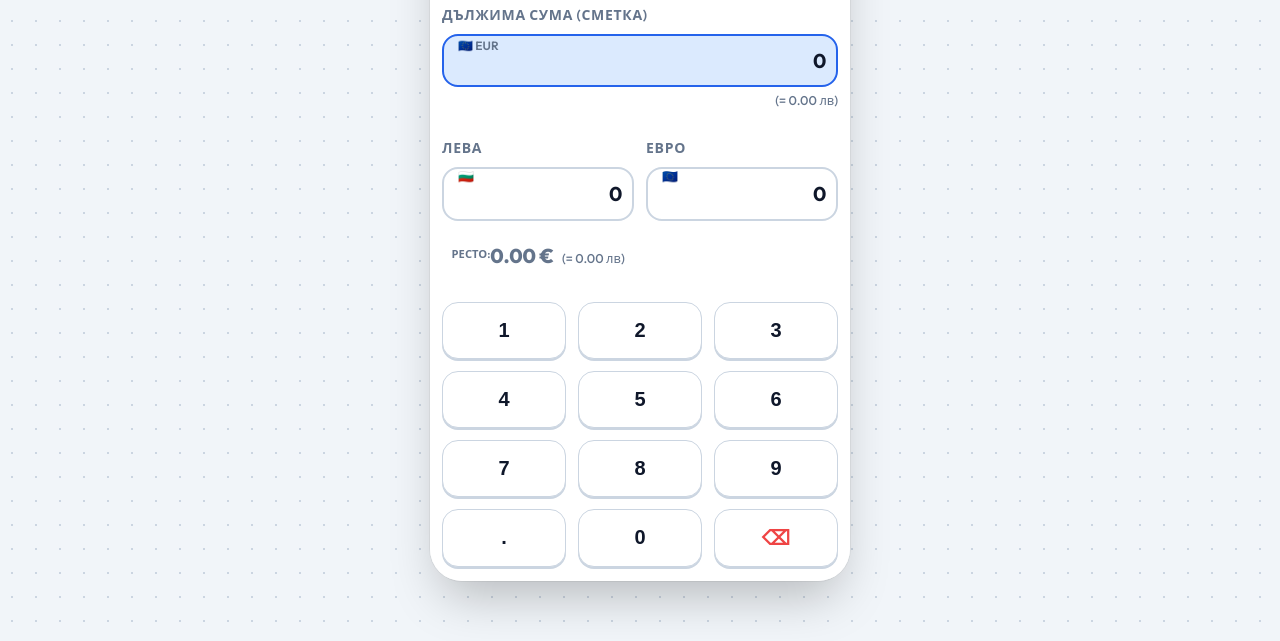
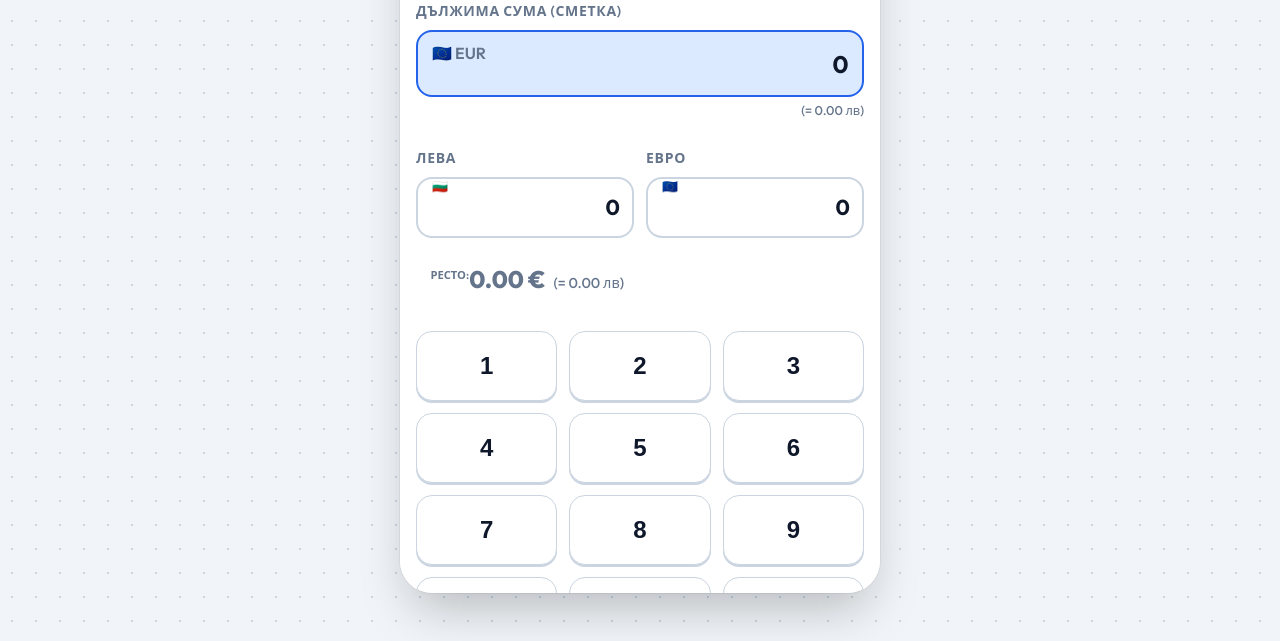
Before and after one commit to IvanKondev/calc, a website built with Vite: page index.html in a window 1280 px wide. Shown: the part 159-800 px from the top of the page. Built offline with nearby package versions, Linux system fonts and the light colour scheme.

Commit message:
feat: Enhance desktop layout with larger elements and refined responsive breakpoints for various screen heights

```diff
--- a/src/desktop.css
+++ b/src/desktop.css
@@ -27,9 +27,9 @@
         background: var(--color-bg);
         /* Match app bg */
         width: 100%;
-        max-width: min(420px, 95vw);
-        /* Responsive to viewport width */
-        max-height: min(95vh, 900px);
+        max-width: min(480px, 90vw);
+        /* Increased from 420px to 480px for better screen usage */
+        max-height: min(95vh, 950px);
         /* Limit height to fit on screen */
         display: flex;
         flex-direction: column;
@@ -40,13 +40,11 @@
         border: none;
         border-radius: 0;
         box-shadow: none;
-        padding: clamp(0.75rem, 2vw, 1.5rem);
-        /* Responsive padding */
+        padding: 1.5rem;
         display: flex;
         flex-direction: column;
         height: 100%;
         overflow-y: auto;
-        /* Allow scroll if content is too tall */
     }
 
     /* Content flows naturally without overflow */
@@ -88,12 +86,91 @@
         gap: 0.75rem;
         width: 100%;
     }
+
+    /* Larger inputs for desktop */
+    .currency-input {
+        font-size: 2rem;
+        padding: 1.25rem;
+        min-height: 70px;
+    }
+
+    .payment-fields-grid .currency-input {
+        font-size: 1.75rem;
+        padding: 1rem;
+        min-height: 65px;
+    }
+
+    /* Larger numpad buttons */
+    .num-btn {
+        padding: 1.75rem 0.75rem;
+        font-size: 2rem;
+        min-height: 80px;
+    }
+
+    .btn-clear {
+        font-size: 1.1rem;
+        padding: 1.25rem;
+    }
+
+    /* Larger result display */
+    .result-box {
+        padding: 1rem 1.25rem;
+    }
+
+    #output-change-eur {
+        font-size: 2rem !important;
+    }
+
+    #output-change-bgn {
+        font-size: 1rem !important;
+    }
 }
 
-/* --- COMPACT DESKTOP (for smaller screens like 1366x768, 1280x720) --- */
+/* --- COMPACT DESKTOP (for 1080p and similar heights) --- */
+@media (min-width: 500px) and (max-height: 1080px) {
+    #app {
+        max-height: 92vh;
+    }
+
+    .container {
+        padding: 1.25rem;
+    }
+
+    .currency-input {
+        font-size: 1.75rem;
+        padding: 1rem;
+        min-height: 65px;
+    }
+
+    .payment-fields-grid .currency-input {
+        font-size: 1.5rem;
+        padding: 0.9rem;
+        min-height: 60px;
+    }
+
+    .num-btn {
+        padding: 1.5rem 0.6rem;
+        font-size: 1.75rem;
+        min-height: 70px;
+    }
+
+    .btn-clear {
+        font-size: 1rem;
+    }
+
+    .result-box {
+        padding: 0.9rem 1rem;
+    }
+
+    #output-change-eur {
+        font-size: 1.75rem !important;
+    }
+}
+
+/* --- MEDIUM COMPACT DESKTOP (for 900p and 768p heights) --- */
 @media (min-width: 500px) and (max-height: 900px) {
     #app {
-        max-height: 90vh;
+        max-height: 88vh;
     }
 
     .container {
@@ -104,34 +181,49 @@
         margin-bottom: 1rem;
     }
 
-    h1 {
-        font-size: 1.25rem;
+    .currency-input {
+        font-size: 1.5rem;
+        padding: 0.85rem;
+        min-height: 58px;
     }
 
-    .currency-input {
-        font-size: 1.5rem;
+    .payment-fields-grid .currency-input {
+        font-size: 1.35rem;
         padding: 0.75rem;
+        min-height: 54px;
     }
 
     .num-btn {
         padding: 1.25rem 0.5rem;
         font-size: 1.5rem;
-        min-height: 60px;
+        min-height: 62px;
+    }
+
+    .btn-clear {
+        font-size: 0.95rem;
     }
 
     .result-box {
-        padding: 0.75rem;
+        padding: 0.8rem 0.9rem;
+    }
+
+    #output-change-eur {
+        font-size: 1.5rem !important;
+    }
+
+    #output-change-bgn {
+        font-size: 0.9rem !important;
     }
 }
 
-/* --- VERY COMPACT DESKTOP (for 1024x768 and similar) --- */
-@media (min-width: 500px) and (max-height: 800px) {
+/* --- VERY COMPACT DESKTOP (for 720p and lower) --- */
+@media (min-width: 500px) and (max-height: 768px) {
     #app {
         max-height: 85vh;
     }
 
     .container {
-        padding: 0.75rem;
+        padding: 0.85rem;
     }
 
     .header-row {
@@ -139,12 +231,19 @@
     }
 
     h1 {
-        font-size: 1.1rem;
+        font-size: 1.15rem;
     }
 
     .currency-input {
-        font-size: 1.25rem;
+        font-size: 1.35rem;
+        padding: 0.7rem;
+        min-height: 52px;
+    }
+
+    .payment-fields-grid .currency-input {
+        font-size: 1.2rem;
         padding: 0.6rem;
+        min-height: 48px;
     }
 
     .currency-badge {
@@ -153,20 +252,24 @@
     }
 
     .num-btn {
-        padding: 1rem 0.5rem;
-        font-size: 1.25rem;
-        min-height: 50px;
+        padding: 1.1rem 0.5rem;
+        font-size: 1.35rem;
+        min-height: 54px;
+    }
+
+    .btn-clear {
+        font-size: 0.85rem;
     }
 
     .result-box {
-        padding: 0.6rem;
+        padding: 0.65rem 0.8rem;
     }
 
     #output-change-eur {
-        font-size: 1.25rem !important;
+        font-size: 1.35rem !important;
     }
 
     #output-change-bgn {
-        font-size: 0.8rem !important;
+        font-size: 0.85rem !important;
     }
 }
```
